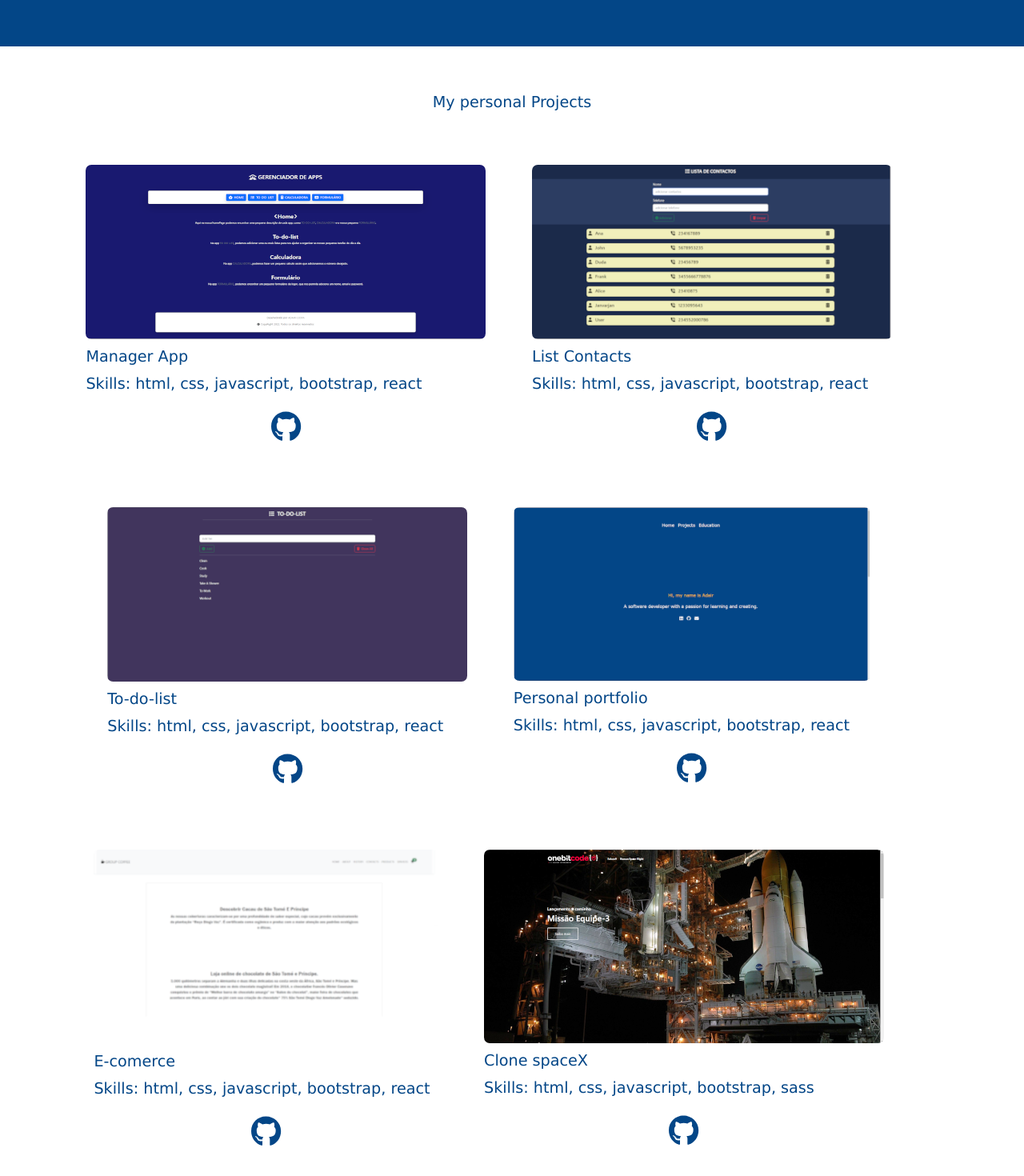
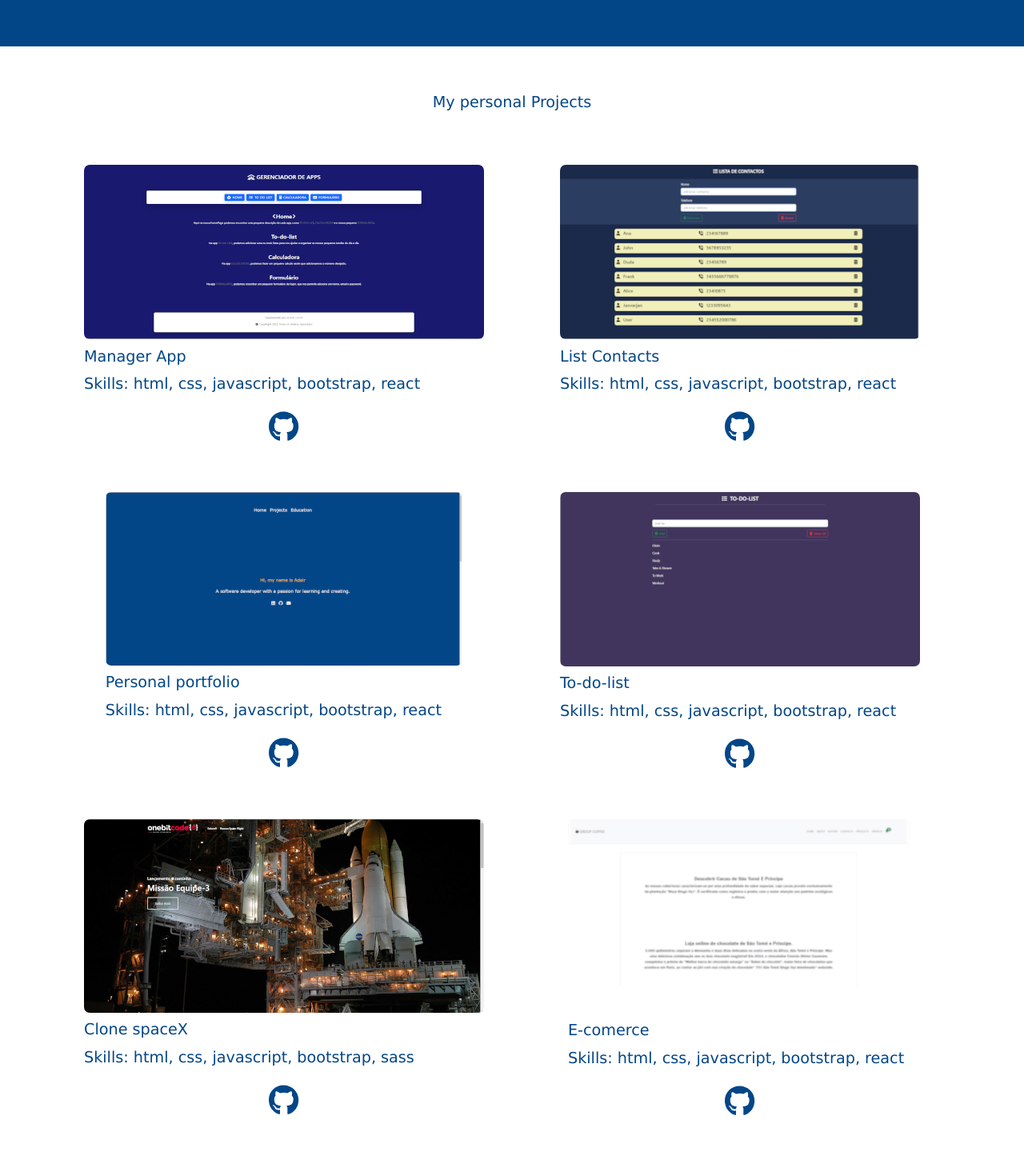
Before and after one commit to Adair-Costa/react-portfolio, a React (Create React App) app: page /projects in a window 1280 px wide. Shown: the part 130-1600 px from the top of the page at 80% size. Built offline with nearby package versions, Linux system fonts and the light colour scheme.

Commit message:
adding media query

```diff
--- a/src/Header.jsx
+++ b/src/Header.jsx
@@ -38,7 +38,7 @@ const Header = () => {
                                 <span className="toggler-icon bottom-bar"></span>
                             </button>
 
-                            <div className="collapse navbar-collapse d-flex justify-content-center" id={showMenu ? "show" : "hidden"}>
+                            <div className="collapse navbar-collapse d-flex justify-content-center nav-transition" id={showMenu ? "show" : "hidden"}>
                                 <ul className="navbar-nav text-center">
                                     <li className="nav-item">
                                         <Link className="nav-link active text-white" aria-current="page" to="/">Home</Link>
--- a/src/Skills.jsx
+++ b/src/Skills.jsx
@@ -6,7 +6,7 @@ const Skills = () => {
         <div className="container-fluid bg-white width">
             <div className="row text-dark p-5">
                 <div className="col col-sm-12 col-md-12 col-lg-12 col-xl-12 col-xxl-12">
-                    <div className="text-start">
+                    <div className="text-start margin-col">
                         <h1 className="card-title text-center color-text-skills">Skills</h1>
 
                         <div className="card-body margin-col">
--- a/src/pages/Education.jsx
+++ b/src/pages/Education.jsx
@@ -12,7 +12,7 @@ const Educations = () => {
 
                         <div className="card mb-5 bg-education text-white p-3 card-professional">
                             <div className="card-body">
-                                <h5 className="card-title">Professional Technical School of Cantanhede - Coimbra - Portugal</h5>
+                                <h5 className="card-title text-warning mb-3">Professional Technical School of Cantanhede - Coimbra - Portugal</h5>
                                 <p className="card-text">Computer Systems Management and Programming Technician</p>
                                 <p className="text-center card-data">Sep 2015</p>
                             </div>
@@ -20,7 +20,7 @@ const Educations = () => {
 
                         <div className="card mb-5 bg-education text-white p-3 card-professional">
                             <div className="card-body">
-                                <h5 className="card-title">Autonomous University of Lisbon</h5>
+                                <h5 className="card-title text-warning mb-3">Autonomous University of Lisbon</h5>
                                 <p className="card-text">Computer Science and engineering</p>
                                 <p className="text-center card-data">Sep 2021</p>
                             </div>
@@ -28,7 +28,7 @@ const Educations = () => {
 
                         <div className="card bg-education text-white p-3 card-professional">
                             <div className="card-body">
-                                <h5 className="card-title">One Bit Code</h5>
+                                <h5 className="card-title text-warning mb-3">One Bit Code</h5>
                                 <p className="card-text">Full Stack Javascript</p>
                                 <p className="text-center card-data">Jan 2021</p>
                             </div>
--- a/src/pages/Projects.jsx
+++ b/src/pages/Projects.jsx
@@ -9,16 +9,22 @@ const Projects = () => {
     const iconGithub = <FontAwesomeIcon icon={faGithub} className="fs-2" />
 
     return (
-        <div className="container-fluid vh-50">
+        <>
+            <div className="container">
                 <div className="row">
-                <div className="col col-sm-12 col-md-12 col-lg-12 col-xl-12 col-xxl-12">
+                    <div className="col">
                         <div className="text-center p-5">
                             <h1 className="button-github">My personal Projects</h1>
                         </div>
+                    </div>
+                </div>
+            </div>
 
-                    <div className="d-flex justify-content-center flex-wrap margin-top margin-projects">
-
-                        <figure className="figure me-5 margin-projects col-425">
+            <div className="container">
+                <div className="row">
+                    <div className="col col-sm-12 col-md-12 col-lg-6">
+                        <div className="d-flex justify-content-center flex-wrap margin-top align-text">
+                            <figure className="figure margin-projects col-425">
                                 <div className="text-center">
                                     <img src="manager-app.png" className="figure-img img-fluid rounded" alt="Foto of Manage App" />
                                 </div>
@@ -32,8 +38,12 @@ const Projects = () => {
                                     </a>
                                 </div>
                             </figure>
+                        </div>
+                    </div>
 
-                        <figure className="figure me-5 col-425">
+                    <div className="col col-sm-12 col-md-12 col-lg-6">
+                        <div className="d-flex justify-content-center flex-wrap margin-top align-text">
+                            <figure className="figure col-425">
                                 <div className="text-center">
                                     <img src="list-contacts.png" className="figure-img img-fluid rounded" alt="Foto of list contact app" />
                                 </div>
@@ -47,8 +57,35 @@ const Projects = () => {
                                     </a>
                                 </div>
                             </figure>
+                        </div>
+                    </div>
+                </div>
+            </div>
 
-                        <figure className="figure me-5 figure-third col-425">
+            <div className="container">
+                <div className="row">
+                    <div className="col col-sm-12 col-md-12 col-lg-6">
+                        <div className="d-flex justify-content-center flex-wrap margin-top align-text">
+                            <figure className="figure col-425 figure-portfolio">
+                                <div className="text-center">
+                                    <img src="portfolio.png" className="figure-img img-fluid img-fluid-portfolio rounded" alt="Foto of personal portfolio app" />
+                                </div>
+                                <div>
+                                    <h1>Personal portfolio</h1>
+                                </div>
+                                <figcaption className="figure-caption button-github no-select">Skills: html, css, javascript, bootstrap, react</figcaption>
+                                <div className="text-center mt-3">
+                                    <a href="https://github.com/Adair-Costa/react-portfolio.git" target="_blank" rel="noreferrer" className="text-decoration-none text-dark button-github">
+                                        {iconGithub}
+                                    </a>
+                                </div>
+                            </figure>
+                        </div>
+                    </div>
+
+                    <div className="col col-sm-12 col-md-12 col-lg-6">
+                        <div className="d-flex justify-content-center flex-wrap margin-top align-text">
+                            <figure className="figure col-425">
                                 <div className="text-center">
                                     <img src="to-do-list.png" className="figure-img img-fluid rounded" alt="Foto of To-do-list app" />
                                 </div>
@@ -62,23 +99,35 @@ const Projects = () => {
                                     </a>
                                 </div>
                             </figure>
+                        </div>
+                    </div>
+                </div>
+            </div>
 
-                        <figure className="figure me-5 mt-5 col-425 figure-portfolio">
+            <div className="container">
+                <div className="row">
+                    <div className="col col-sm-12 col-md-12 col-lg-6">
+                        <div className="d-flex justify-content-center flex-wrap margin-top align-text">
+                            <figure className="figure col-425">
                                 <div className="text-center">
-                                <img src="portfolio.png" className="figure-img img-fluid img-fluid-portfolio rounded" alt="Foto of personal portfolio app" />
+                                    <img src="space-x.png" className="figure-img img-fluid rounded" alt="Foto of spaceX" />
                                 </div>
                                 <div>
-                                <h1>Personal portfolio</h1>
+                                    <h1>Clone spaceX</h1>
                                 </div>
-                            <figcaption className="figure-caption button-github no-select">Skills: html, css, javascript, bootstrap, react</figcaption>
+                                <figcaption className="figure-caption button-github no-select">Skills: html, css, javascript, bootstrap, sass</figcaption>
                                 <div className="text-center mt-3">
-                                <a href="https://github.com/Adair-Costa/react-portfolio.git" target="_blank" rel="noreferrer" className="text-decoration-none text-dark button-github">
+                                    <a href="https://github.com/Adair-Costa/clone-spaceX.git" target="_blank" rel="noreferrer" className="text-decoration-none text-dark button-github">
                                         {iconGithub}
                                     </a>
                                 </div>
                             </figure>
+                        </div>
+                    </div>
 
-                        <figure className="figure me-5 mt-5 col-425">
+                    <div className="col col-sm-12 col-md-12 col-lg-6">
+                        <div className="d-flex justify-content-center flex-wrap margin-top align-text">
+                            <figure className="figure col-425">
                                 <div className="text-center">
                                     <img src="e-comerce.png" className="figure-img img-fluid rounded" alt="Foto of e-comerce" />
                                 </div>
@@ -92,26 +141,11 @@ const Projects = () => {
                                     </a>
                                 </div>
                             </figure>
-
-                        <figure className="figure me-5 mt-5 col-425">
-                            <div className="text-center">
-                                <img src="space-x.png" className="figure-img img-fluid rounded" alt="Foto of spaceX" />
-                            </div>
-                            <div>
-                                <h1>Clone spaceX</h1>
-                            </div>
-                            <figcaption className="figure-caption button-github no-select">Skills: html, css, javascript, bootstrap, sass</figcaption>
-                            <div className="text-center mt-3">
-                                <a href="https://github.com/Adair-Costa/clone-spaceX.git" target="_blank" rel="noreferrer" className="text-decoration-none text-dark button-github">
-                                    {iconGithub}
-                                </a>
-                            </div>
-                        </figure>
-
                         </div>
                     </div>
                 </div>
             </div>
+        </>
     );
 }
 
--- a/src/styles/Education.css
+++ b/src/styles/Education.css
@@ -12,6 +12,13 @@ h1 {
 }
 
 /* media query */
+@media screen and (max-width: 767px) {
+    .card-body .card-title,
+    .card-text,
+    .card-data {
+        font-size: 1rem !important;
+    }
+}
 @media(max-width: 375px) {
     .card-professional .card-title,
     .card-text, .card-data {
--- a/src/styles/Header.css
+++ b/src/styles/Header.css
@@ -81,6 +81,13 @@
         border-top: none;
     }
 }
+@media screen and (min-width: 1440px) {
+    .navbar-nav .nav-item .nav-link:hover {
+        text-decoration: underline;
+        color: #ffc107 !important;
+        transition: all 1.5s ease-in-out;
+    }
+}
 @media(max-width: 991px) {
     #hidden {
         visibility: hidden;
--- a/src/styles/Projects.css
+++ b/src/styles/Projects.css
@@ -2,12 +2,8 @@
     font-size: 6rem !important;
 }
 
-.width {
-    height: 100vh;
-}
-
 .margin-top {
-    margin-bottom: 7rem;
+    margin-bottom: 2rem;
 }
 
 .button-github {
@@ -35,18 +31,26 @@ figcaption, h1 {
         margin-left: 0.2rem;
     }
 }
-@media(min-width: 576px) {
+@media(min-width: 992px) {
     figure:hover {
         transform: scale(1.2);
         transition: all 1.5s ease;
         cursor: pointer;
     }
 }
-@media(max-width: 425px) {
-    .margin-projects {
+@media screen and (max-width: 540px) {
+    .align-text {
         text-align: center !important;
     }
     .col-425 {
-        margin-left: 2.5rem;
+        width: 100vw !important;
     }
 }
+@media(max-width: 425px) {
+    .align-text {
+        text-align: center !important;
+    }
+    .col-425 {
+        width: 100vw !important;
+    }
+}
```
Also changed, not shown: 1 other file (tests, documents, lock files or other folders). Lines whose indentation alone changed are shown as unchanged.
